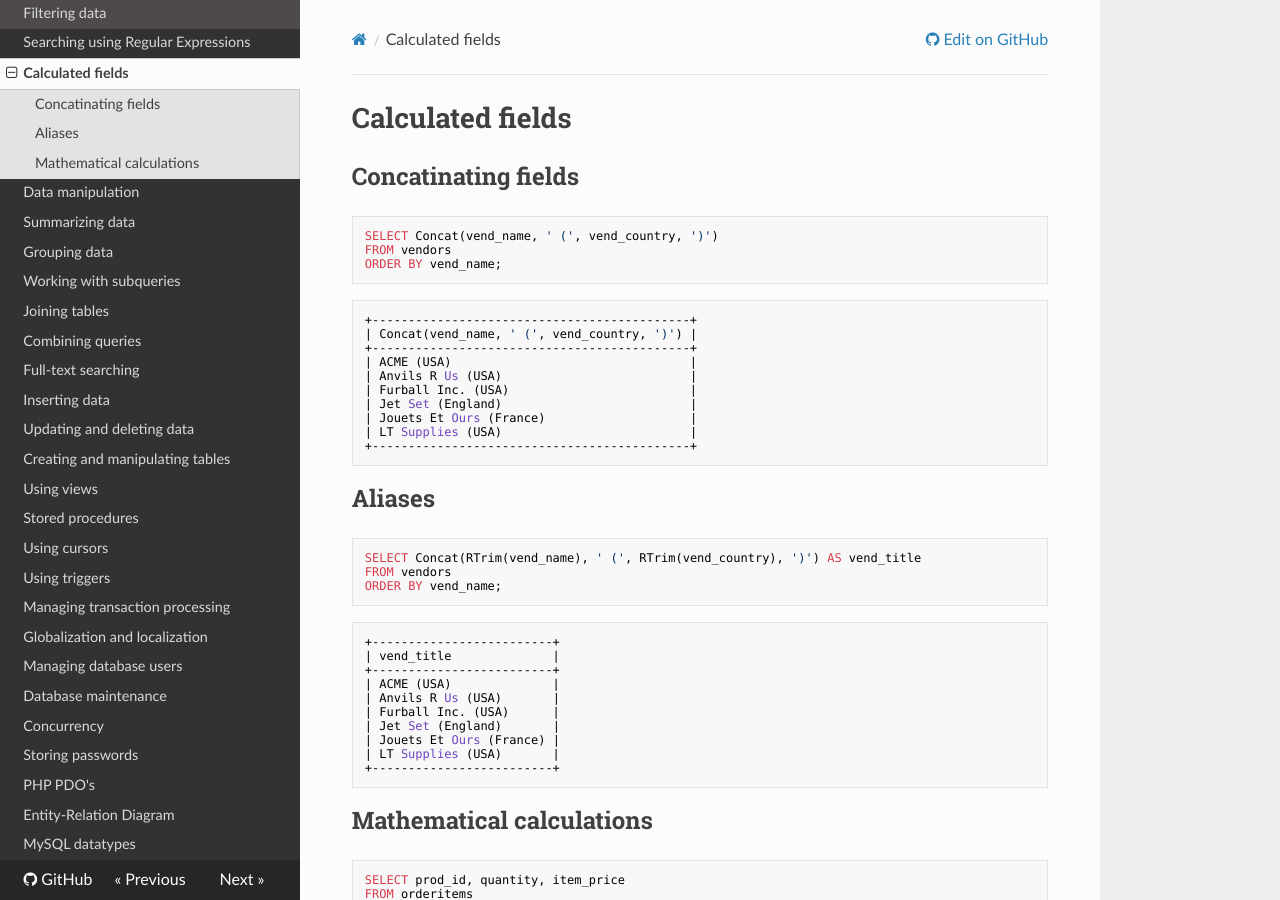
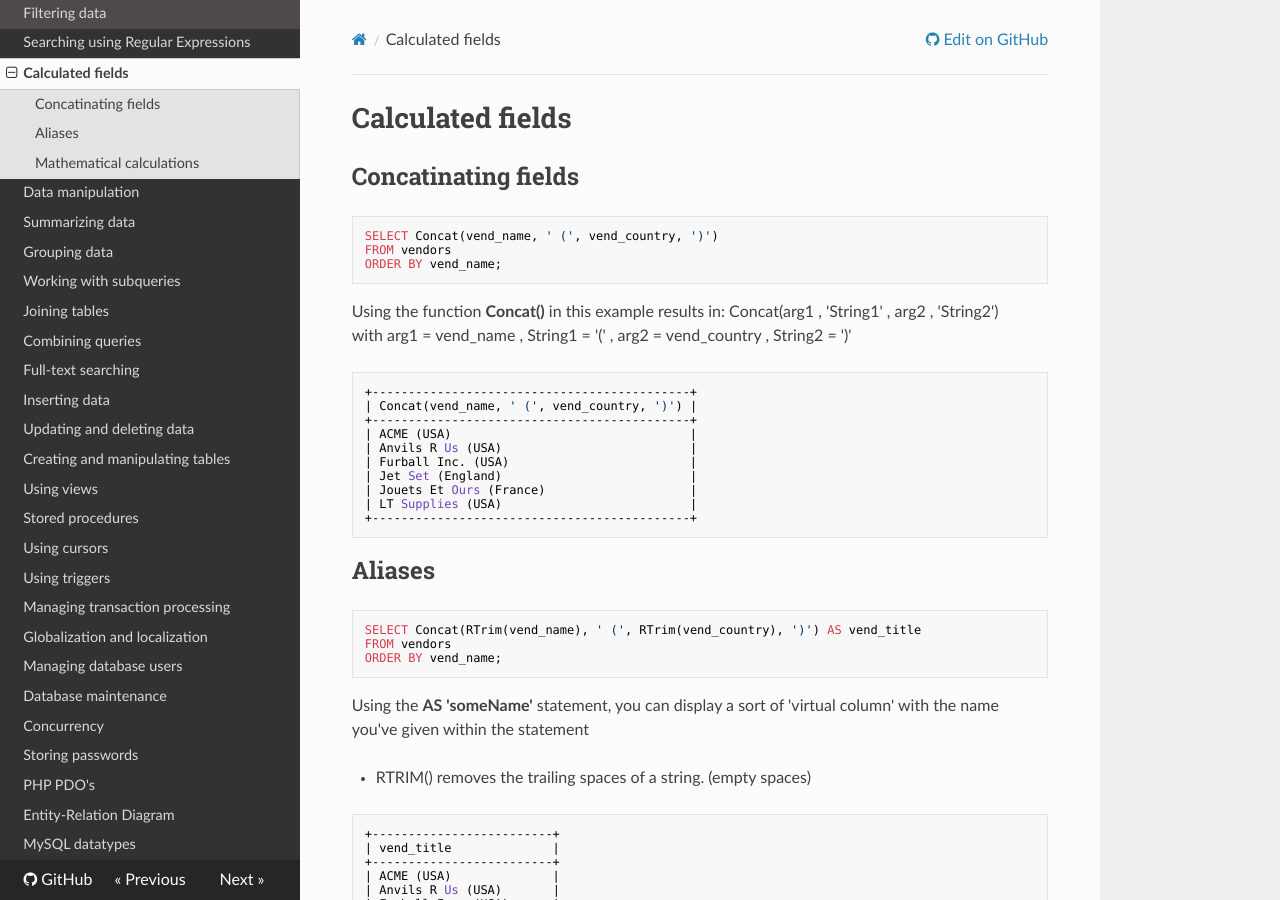
Before and after one commit to sillevl/course-databases, an MkDocs documentation site: the page built from docs/calculated-fields.md, in a window 1280 px wide and 900 px high. Built offline with MkDocs 1.6.1, drawn with Linux system fonts in a browser that asks for light colours; nearby versions of some CDN libraries; old or Windows-style settings are respelled for this version of MkDocs.

Commit message:
Update calculated-fields.md (#31)
* Update calculated-fields.md

Making the use of Concat() more clearly in the first example. The notation with all those comma's was a bit confusing at first.

* Update calculated-fields.md

Adding additional info to Aliases.

````diff
--- a/docs/calculated-fields.md
+++ b/docs/calculated-fields.md
@@ -9,6 +9,8 @@ SELECT Concat(vend_name, ' (', vend_country, ')')
 FROM vendors
 ORDER BY vend_name;
 ```
+Using the function <b>Concat()</b> in this example results in: Concat(arg1 , 'String1' , arg2 , 'String2') </br>
+with arg1 = vend_name , String1 = '(' , arg2 = vend_country , String2 = ')'
 ```
 +--------------------------------------------+
 | Concat(vend_name, ' (', vend_country, ')') |
@@ -28,6 +30,8 @@ SELECT Concat(RTrim(vend_name), ' (', RTrim(vend_country), ')') AS vend_title
 FROM vendors
 ORDER BY vend_name;
 ```
+Using the <b>AS 'someName'</b> statement, you can display a sort of 'virtual column' with the name you've given within the statement
+<ul><li>RTRIM() removes the trailing spaces of a string. (empty spaces)</li></ul>
 ```
 +-------------------------+
 | vend_title              |
````
